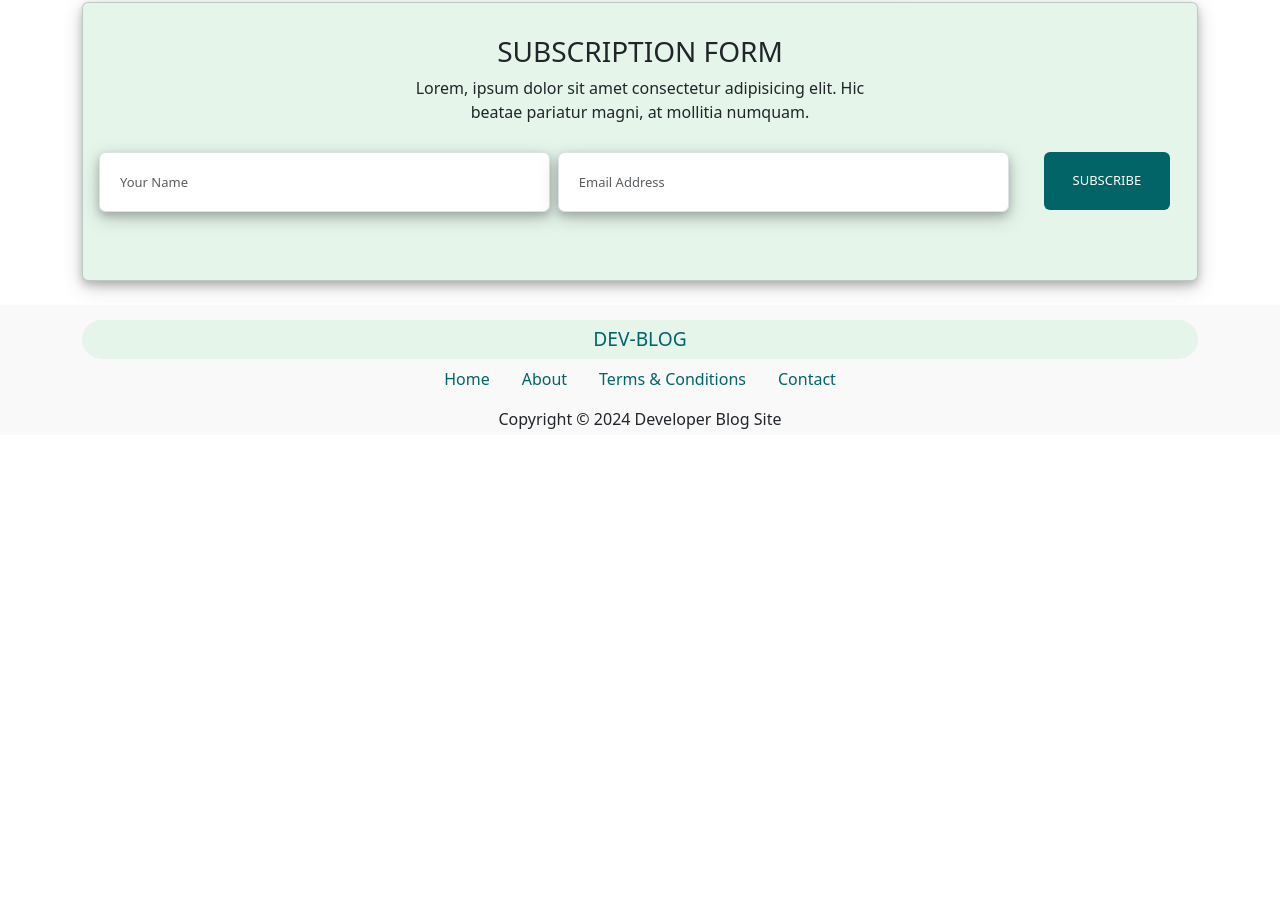
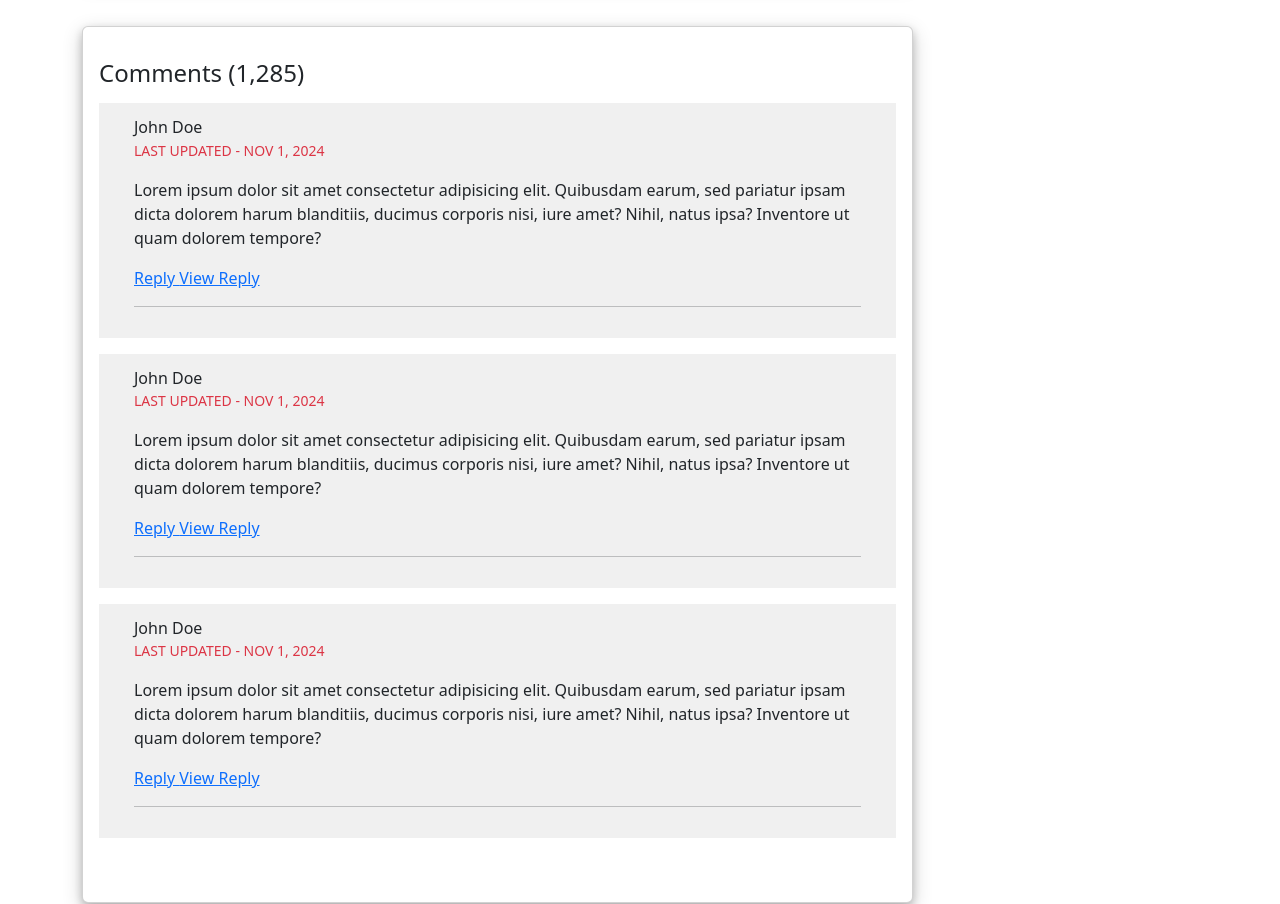
Before and after one commit to AayushiShukla7/dev-blog-website, an Angular app: page /post in a window 1280 px wide. Shown: the part 1767-2671 px from the top of the page. Before the commit the page ends 2206 px from the top, so only its background shows below. Built offline with nearby package versions, Linux system fonts and the light colour scheme.

Commit message:
Comment List component design completed

```diff
--- a/src/app/comments/comment-list/comment-list.component.css
+++ b/src/app/comments/comment-list/comment-list.component.css
@@ -0,0 +1,4 @@
+.comment-box {
+    padding: 15px 35px;
+    background-color: #F0F0F0;
+}
--- a/src/app/comments/comment-list/comment-list.component.html
+++ b/src/app/comments/comment-list/comment-list.component.html
@@ -1 +1,45 @@
-<p>comment-list works!</p>
+<div class="card mb-5 mt-5 pb-5 shadow-effect">
+    <div class="card-body">
+        <h4 class="mt-3 mb-3"> Comments (1,285) </h4>
+
+        <div class="comment-box mt-3">
+            <h6 class="mb-0"> John Doe </h6>
+            <small class="text-danger"> LAST UPDATED - NOV 1, 2024 </small>
+
+            <div class="mt-3 mb-3">
+                Lorem ipsum dolor sit amet consectetur adipisicing elit. Quibusdam earum, sed pariatur ipsam dicta dolorem harum blanditiis, ducimus corporis nisi, iure amet? Nihil, natus ipsa? Inventore ut quam dolorem tempore?
+            </div>
+
+            <a href="#" class="mt-1"> Reply </a>
+            <a href="#" class="mt-1 ml-3"> View Reply </a>
+
+            <hr>
+        </div>
+        <div class="comment-box mt-3">
+            <h6 class="mb-0"> John Doe </h6>
+            <small class="text-danger"> LAST UPDATED - NOV 1, 2024 </small>
+
+            <div class="mt-3 mb-3">
+                Lorem ipsum dolor sit amet consectetur adipisicing elit. Quibusdam earum, sed pariatur ipsam dicta dolorem harum blanditiis, ducimus corporis nisi, iure amet? Nihil, natus ipsa? Inventore ut quam dolorem tempore?
+            </div>
+
+            <a href="#" class="mt-1"> Reply </a>
+            <a href="#" class="mt-1 ml-5"> View Reply </a>
+
+            <hr>
+        </div>
+        <div class="comment-box mt-3">
+            <h6 class="mb-0"> John Doe </h6>
+            <small class="text-danger"> LAST UPDATED - NOV 1, 2024 </small>
+
+            <div class="mt-3 mb-3">
+                Lorem ipsum dolor sit amet consectetur adipisicing elit. Quibusdam earum, sed pariatur ipsam dicta dolorem harum blanditiis, ducimus corporis nisi, iure amet? Nihil, natus ipsa? Inventore ut quam dolorem tempore?
+            </div>
+
+            <a href="#" class="mt-1"> Reply </a>
+            <a href="#" class="mt-1 ml-3"> View Reply </a>
+
+            <hr>
+        </div>
+    </div>
+</div>
--- a/src/app/pages/single-post/single-post.component.html
+++ b/src/app/pages/single-post/single-post.component.html
@@ -15,6 +15,7 @@
             </div>
 
             <app-comment-form></app-comment-form>
+            <app-comment-list></app-comment-list>
 
         </div>
 
--- a/src/app/pages/single-post/single-post.component.ts
+++ b/src/app/pages/single-post/single-post.component.ts
@@ -1,13 +1,15 @@
 import { Component } from '@angular/core';
 import { PostCardComponent } from '../../layouts/post-card/post-card.component';
 import { CommentFormComponent } from '../../comments/comment-form/comment-form.component';
+import { CommentListComponent } from '../../comments/comment-list/comment-list.component';
 
 @Component({
   selector: 'app-single-post',
   standalone: true,
   imports: [
     PostCardComponent,
-    CommentFormComponent
+    CommentFormComponent,
+    CommentListComponent
   ],
   templateUrl: './single-post.component.html',
   styleUrl: './single-post.component.css'
```
